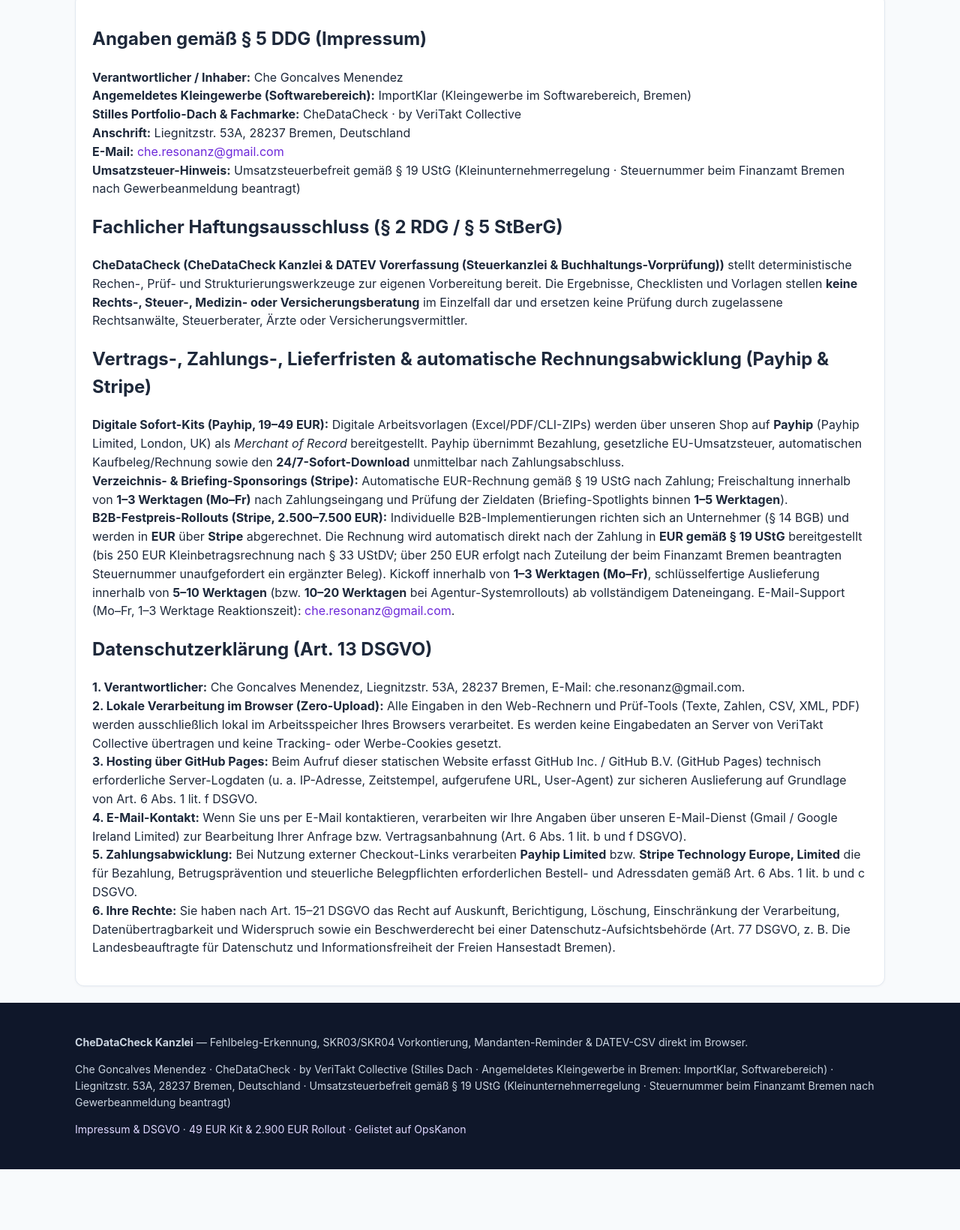
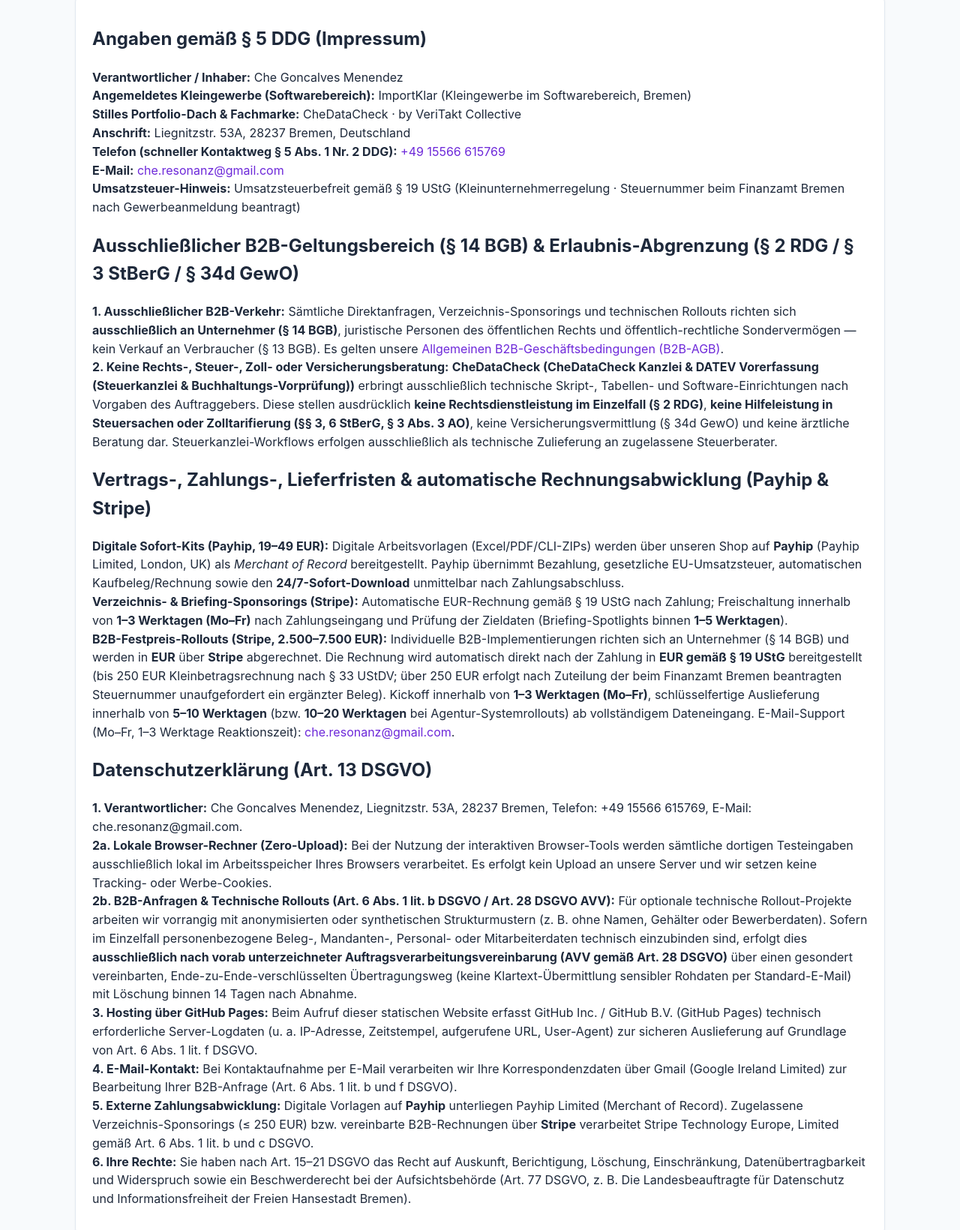
Before and after one commit to cheresonanz-design/chedatacheck-datev-kanzlei, a plain HTML site: page legal/index.html in a window 1280 px wide. Shown: the part 237-1877 px from the top of the page at 75% size. Before the commit the page ends 1796 px from the top, so only its background shows below. Drawn offline with Linux system fonts and the light colour scheme.

Commit message:
Deploy CheDataCheck B14 DATEV (2026-11-24 07:01:38)

```diff
--- a/legal/index.html
+++ b/legal/index.html
@@ -29,15 +29,20 @@
         <strong>Angemeldetes Kleingewerbe (Softwarebereich):</strong> ImportKlar (Kleingewerbe im Softwarebereich, Bremen)<br />
         <strong>Stilles Portfolio-Dach &amp; Fachmarke:</strong> CheDataCheck · by VeriTakt Collective<br />
         <strong>Anschrift:</strong> Liegnitzstr. 53A, 28237 Bremen, Deutschland<br />
+        <strong>Telefon (schneller Kontaktweg § 5 Abs. 1 Nr. 2 DDG):</strong> <a href="tel:+4915566615769">+49 15566 615769</a><br />
         <strong>E-Mail:</strong> <a href="mailto:che.resonanz@gmail.com">che.resonanz@gmail.com</a><br />
         <strong>Umsatzsteuer-Hinweis:</strong> Umsatzsteuerbefreit gemäß § 19 UStG (Kleinunternehmerregelung · Steuernummer beim Finanzamt Bremen nach Gewerbeanmeldung beantragt)
       </p>
 
-      <h2>Fachlicher Haftungsausschluss (§ 2 RDG / § 5 StBerG)</h2>
+      <h2>Ausschließlicher B2B-Geltungsbereich (§ 14 BGB) &amp; Erlaubnis-Abgrenzung (§ 2 RDG / § 3 StBerG / § 34d GewO)</h2>
       <p>
-        <strong>CheDataCheck (CheDataCheck Kanzlei &amp; DATEV Vorerfassung (Steuerkanzlei &amp; Buchhaltungs-Vorprüfung))</strong> stellt deterministische Rechen-, Prüf- und Strukturierungswerkzeuge zur eigenen Vorbereitung bereit.
-        Die Ergebnisse, Checklisten und Vorlagen stellen <strong>keine Rechts-, Steuer-, Medizin- oder Versicherungsberatung</strong> im Einzelfall dar
-        und ersetzen keine Prüfung durch zugelassene Rechtsanwälte, Steuerberater, Ärzte oder Versicherungsvermittler.
+        <strong>1. Ausschließlicher B2B-Verkehr:</strong> Sämtliche Direktanfragen, Verzeichnis-Sponsorings und technischen Rollouts richten sich
+        <strong>ausschließlich an Unternehmer (§ 14 BGB)</strong>, juristische Personen des öffentlichen Rechts und öffentlich-rechtliche Sondervermögen — kein Verkauf an Verbraucher (§ 13 BGB).
+        Es gelten unsere <a href="https://cheresonanz-design.github.io/opskanon-directory/agb/" target="_blank" rel="noopener">Allgemeinen B2B-Geschäftsbedingungen (B2B-AGB)</a>.<br />
+        <strong>2. Keine Rechts-, Steuer-, Zoll- oder Versicherungsberatung:</strong> <strong>CheDataCheck (CheDataCheck Kanzlei &amp; DATEV Vorerfassung (Steuerkanzlei &amp; Buchhaltungs-Vorprüfung))</strong> erbringt ausschließlich
+        technische Skript-, Tabellen- und Software-Einrichtungen nach Vorgaben des Auftraggebers. Diese stellen ausdrücklich <strong>keine Rechtsdienstleistung im Einzelfall (§ 2 RDG)</strong>,
+        <strong>keine Hilfeleistung in Steuersachen oder Zolltarifierung (§§ 3, 6 StBerG, § 3 Abs. 3 AO)</strong>, keine Versicherungsvermittlung (§ 34d GewO) und keine ärztliche Beratung dar.
+        Steuerkanzlei-Workflows erfolgen ausschließlich als technische Zulieferung an zugelassene Steuerberater.
       </p>
 
       <h2>Vertrags-, Zahlungs-, Lieferfristen &amp; automatische Rechnungsabwicklung (Payhip &amp; Stripe)</h2>
@@ -57,18 +62,18 @@
 
       <h2>Datenschutzerklärung (Art. 13 DSGVO)</h2>
       <p>
-        <strong>1. Verantwortlicher:</strong> Che Goncalves Menendez, Liegnitzstr. 53A, 28237 Bremen, E-Mail: che.resonanz@gmail.com.<br />
-        <strong>2. Lokale Verarbeitung im Browser (Zero-Upload):</strong> Alle Eingaben in den Web-Rechnern und Prüf-Tools (Texte, Zahlen, CSV, XML, PDF)
-        werden ausschließlich lokal im Arbeitsspeicher Ihres Browsers verarbeitet. Es werden keine Eingabedaten an Server von VeriTakt Collective übertragen
-        und keine Tracking- oder Werbe-Cookies gesetzt.<br />
+        <strong>1. Verantwortlicher:</strong> Che Goncalves Menendez, Liegnitzstr. 53A, 28237 Bremen, Telefon: +49 15566 615769, E-Mail: che.resonanz@gmail.com.<br />
+        <strong>2a. Lokale Browser-Rechner (Zero-Upload):</strong> Bei der Nutzung der interaktiven Browser-Tools werden sämtliche dortigen Testeingaben
+        ausschließlich lokal im Arbeitsspeicher Ihres Browsers verarbeitet. Es erfolgt kein Upload an unsere Server und wir setzen keine Tracking- oder Werbe-Cookies.<br />
+        <strong>2b. B2B-Anfragen &amp; Technische Rollouts (Art. 6 Abs. 1 lit. b DSGVO / Art. 28 DSGVO AVV):</strong> Für optionale technische Rollout-Projekte arbeiten wir
+        vorrangig mit anonymisierten oder synthetischen Strukturmustern (z. B. ohne Namen, Gehälter oder Bewerberdaten). Sofern im Einzelfall personenbezogene Beleg-, Mandanten-,
+        Personal- oder Mitarbeiterdaten technisch einzubinden sind, erfolgt dies <strong>ausschließlich nach vorab unterzeichneter Auftragsverarbeitungsvereinbarung (AVV gemäß Art. 28 DSGVO)</strong>
+        über einen gesondert vereinbarten, Ende-zu-Ende-verschlüsselten Übertragungsweg (keine Klartext-Übermittlung sensibler Rohdaten per Standard-E-Mail) mit Löschung binnen 14 Tagen nach Abnahme.<br />
         <strong>3. Hosting über GitHub Pages:</strong> Beim Aufruf dieser statischen Website erfasst GitHub Inc. / GitHub B.V. (GitHub Pages) technisch erforderliche
         Server-Logdaten (u. a. IP-Adresse, Zeitstempel, aufgerufene URL, User-Agent) zur sicheren Auslieferung auf Grundlage von Art. 6 Abs. 1 lit. f DSGVO.<br />
-        <strong>4. E-Mail-Kontakt:</strong> Wenn Sie uns per E-Mail kontaktieren, verarbeiten wir Ihre Angaben über unseren E-Mail-Dienst (Gmail / Google Ireland Limited)
-        zur Bearbeitung Ihrer Anfrage bzw. Vertragsanbahnung (Art. 6 Abs. 1 lit. b und f DSGVO).<br />
-        <strong>5. Zahlungsabwicklung:</strong> Bei Nutzung externer Checkout-Links verarbeiten <strong>Payhip Limited</strong> bzw. <strong>Stripe Technology Europe, Limited</strong>
-        die für Bezahlung, Betrugsprävention und steuerliche Belegpflichten erforderlichen Bestell- und Adressdaten gemäß Art. 6 Abs. 1 lit. b und c DSGVO.<br />
-        <strong>6. Ihre Rechte:</strong> Sie haben nach Art. 15–21 DSGVO das Recht auf Auskunft, Berichtigung, Löschung, Einschränkung der Verarbeitung,
-        Datenübertragbarkeit und Widerspruch sowie ein Beschwerderecht bei einer Datenschutz-Aufsichtsbehörde (Art. 77 DSGVO, z. B. Die Landesbeauftragte für Datenschutz und Informationsfreiheit der Freien Hansestadt Bremen).
+        <strong>4. E-Mail-Kontakt:</strong> Bei Kontaktaufnahme per E-Mail verarbeiten wir Ihre Korrespondenzdaten über Gmail (Google Ireland Limited) zur Bearbeitung Ihrer B2B-Anfrage (Art. 6 Abs. 1 lit. b und f DSGVO).<br />
+        <strong>5. Externe Zahlungsabwicklung:</strong> Digitale Vorlagen auf <strong>Payhip</strong> unterliegen Payhip Limited (Merchant of Record). Zugelassene Verzeichnis-Sponsorings (&le; 250 EUR) bzw. vereinbarte B2B-Rechnungen über <strong>Stripe</strong> verarbeitet Stripe Technology Europe, Limited gemäß Art. 6 Abs. 1 lit. b und c DSGVO.<br />
+        <strong>6. Ihre Rechte:</strong> Sie haben nach Art. 15–21 DSGVO das Recht auf Auskunft, Berichtigung, Löschung, Einschränkung, Datenübertragbarkeit und Widerspruch sowie ein Beschwerderecht bei der Aufsichtsbehörde (Art. 77 DSGVO, z. B. Die Landesbeauftragte für Datenschutz und Informationsfreiheit der Freien Hansestadt Bremen).
       </p>
     </div>
     </main>
```
Also changed, not shown: index.html (+2 -1 lines), pro/index.html (+3 -3 lines).
